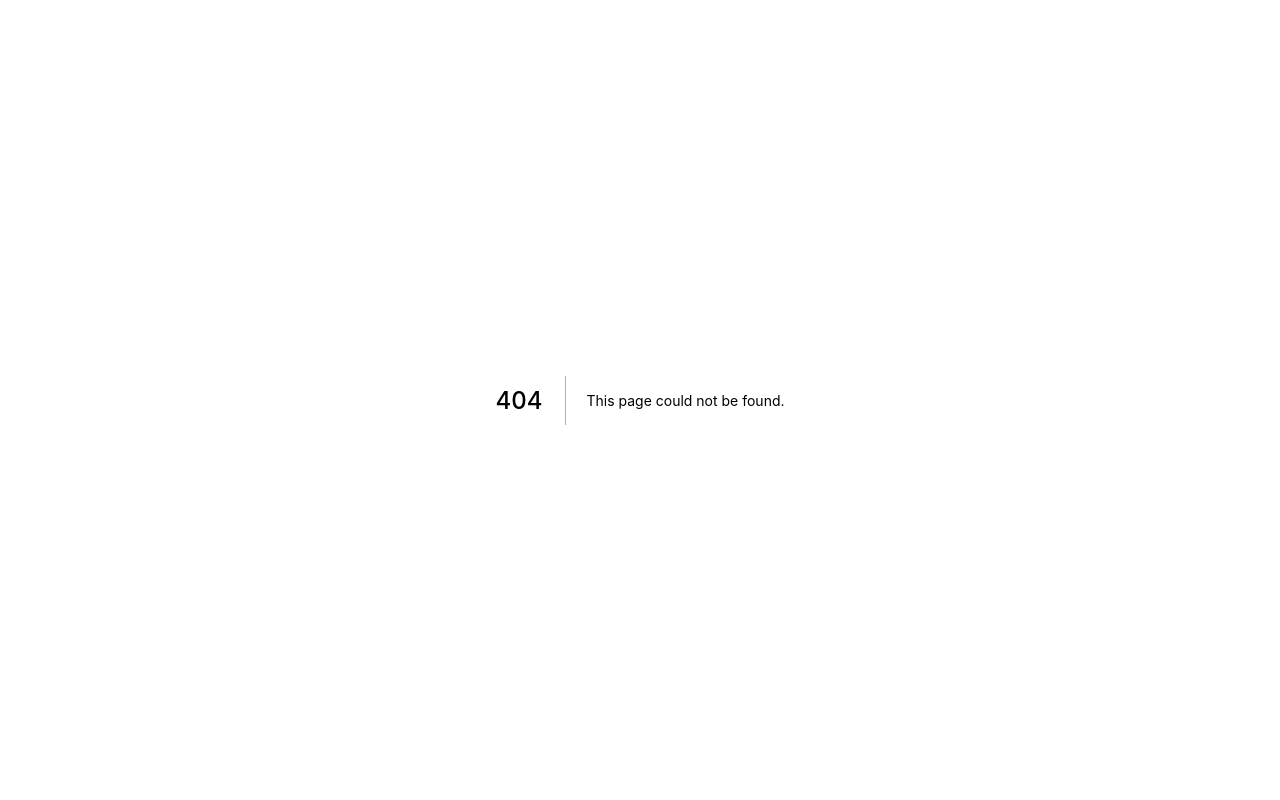
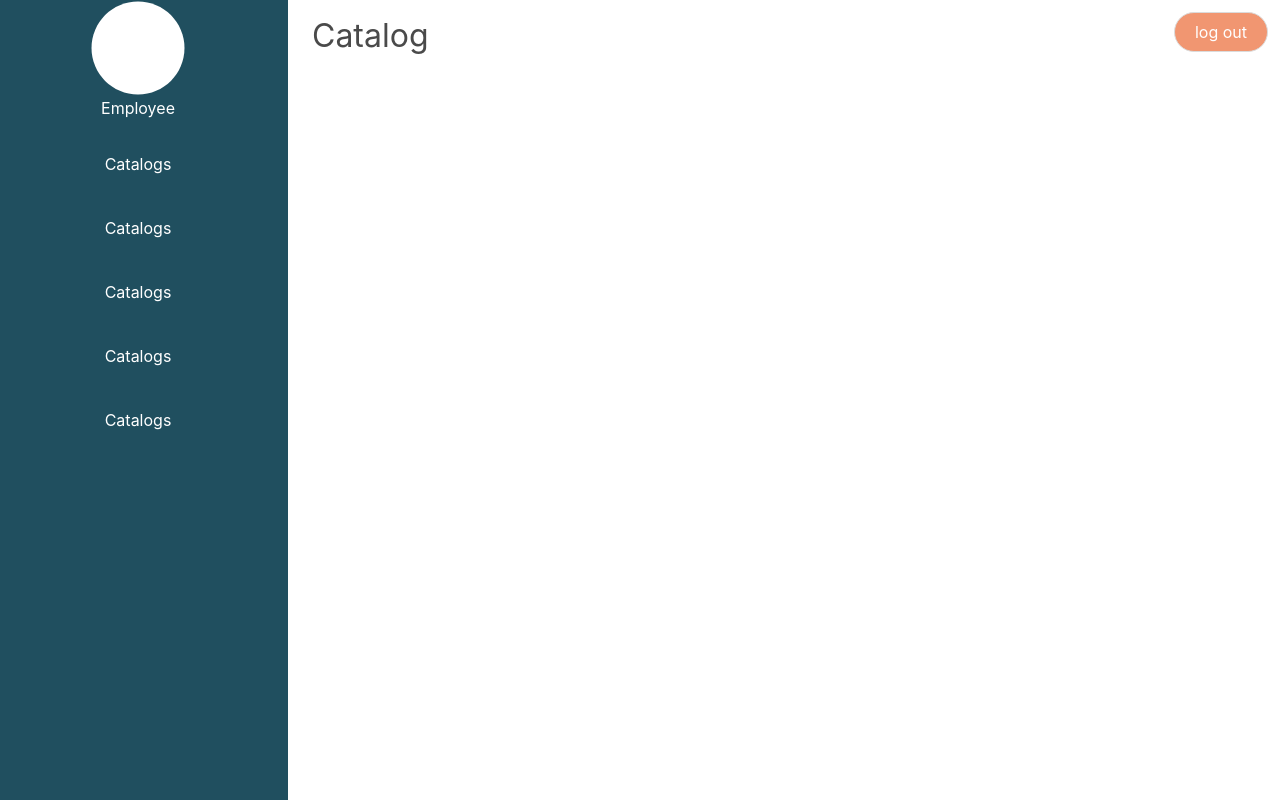
Before and after one commit to tungkraiwit/Gundam-Man, a Next.js app: page /catalogs in a window 1280 px wide. Before the commit this address had no page. Built offline with nearby package versions, Linux system fonts and the light colour scheme.

Commit message:
Add content component

```diff
--- /dev/null
+++ b/components/content.js
@@ -0,0 +1,25 @@
+import React from 'react'
+
+class Content extends React.Component {
+  render() {
+
+    const title = "Catalog"
+    return (
+      <div>
+      <div className="columns">
+        <div className="column">
+        <a className="button is-rounded is-pulled-right " style={{margin: '12px', color: 'white', background: '#F19671'}}>log out</a>
+        <div className="is-centered is-size-3" style={{margin: '12px'}}>{title}</div>
+        </div>
+      </div>
+      <div className="columns">
+        <div className="column">
+
+        </div>
+      </div>
+      </div>
+    )
+  }
+}
+
+export default Content
--- /dev/null
+++ b/pages/catalogs.js
@@ -0,0 +1,18 @@
+import React from 'react'
+import MainMenu from '../components/MainMenu'
+import Layout from '../components/Layout'
+import Content from '../components/content'
+
+class Catalogs extends React.Component {
+  render() {
+    return (
+      <div>
+        <Layout>
+        <Content />
+        </Layout>
+      </div>
+    )
+  }
+}
+
+export default Catalogs
```
